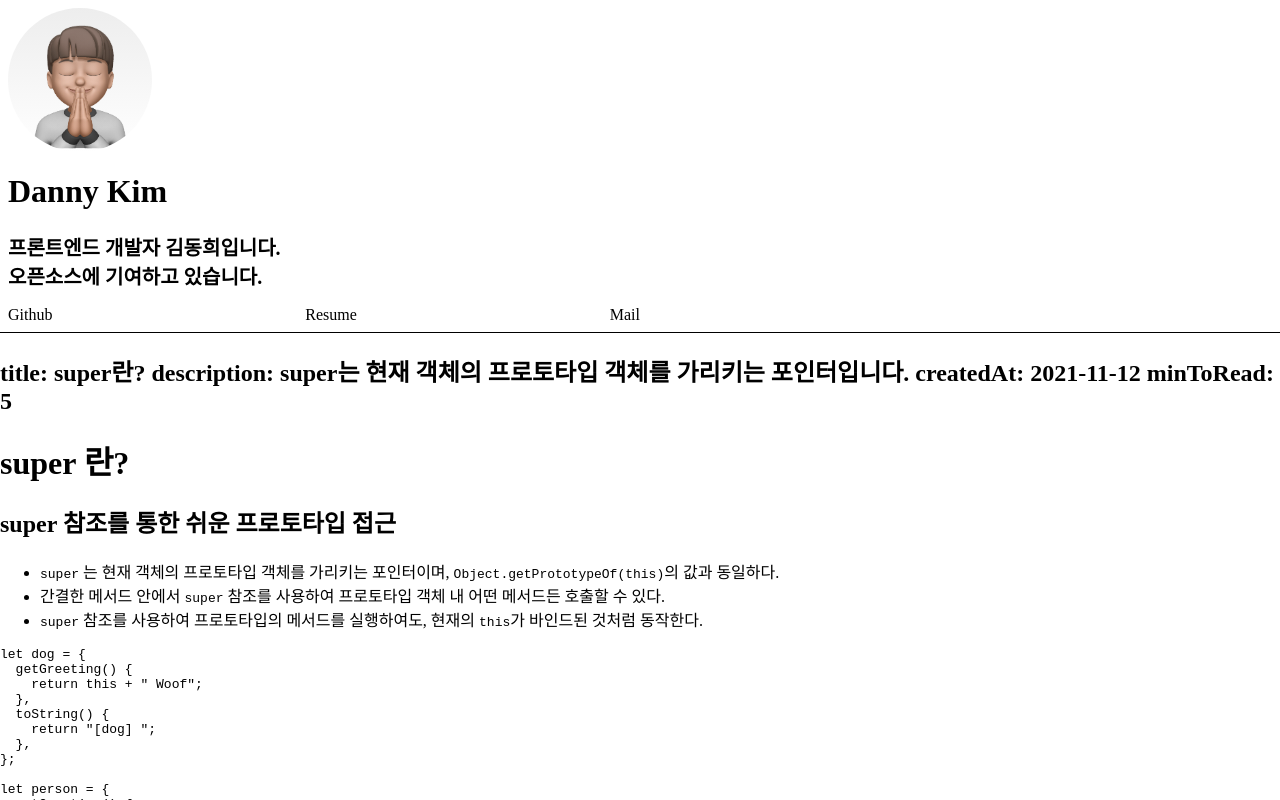
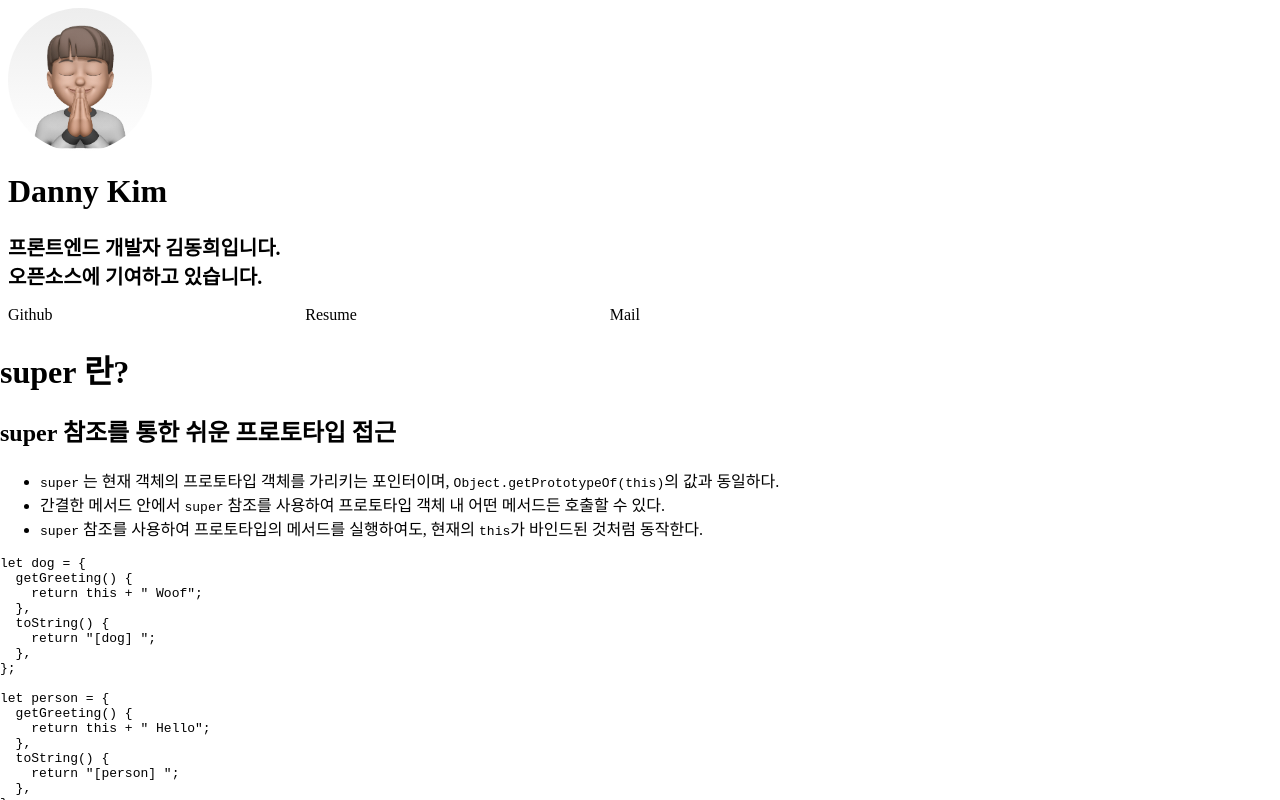
Before and after one commit to bigsaigon333/blog-try-1, a React app: page /super in a window 1280 px wide. Shown: the top 800 px of the page. Built offline with nearby package versions, Linux system fonts and the light colour scheme.

Commit message:
feat: md의 body만 Post로 렌더링한다

```diff
--- a/src/components/Post/Post.tsx
+++ b/src/components/Post/Post.tsx
@@ -1,21 +1,24 @@
 import { useEffect, useState } from "react";
 import ReactMarkdown from "react-markdown";
 import { fetchMarkdown } from "../../utils/api";
+import splitMarkdown from "../../utils/splitMarkdown";
 
 interface PostProps {
   route: string;
 }
 
 const Post = ({ route }: PostProps) => {
-  const [content, setContent] = useState("");
+  const [markdown, setMarkdown] = useState("");
 
   useEffect(() => {
-    fetchMarkdown(route).then(setContent);
-  }, [route, setContent]);
+    fetchMarkdown(route)
+      .then(splitMarkdown)
+      .then(([, body]) => setMarkdown(body));
+  }, [route, setMarkdown]);
 
   return (
     <section>
-      <ReactMarkdown>{content}</ReactMarkdown>
+      <ReactMarkdown>{markdown}</ReactMarkdown>
     </section>
   );
 };
```
